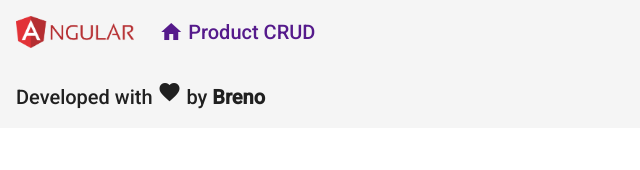
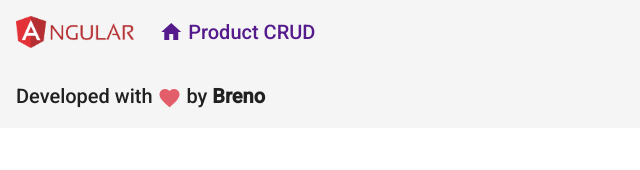
Before and after one commit to brenomachadodomonte/angular_product_crud, an Angular app in the folder frontend/: page / in a window 1280 px wide. Shown: the top 170 px of the page, without its empty margins (0-640 px from the left). Built offline with nearby package versions, Linux system fonts and the light colour scheme.

Commit message:
Changing footer styles

```diff
--- a/frontend/src/app/components/template/footer/footer.component.html
+++ b/frontend/src/app/components/template/footer/footer.component.html
@@ -1,7 +1,7 @@
 <mat-toolbar>
     <span>
         Developed with
-        <i class="material-icons red">favorite</i>
+        <i class="material-icons red v-middle">favorite</i>
         by <strong>Breno</strong>
     </span>
 </mat-toolbar>
--- a/frontend/src/styles.css
+++ b/frontend/src/styles.css
@@ -3,6 +3,10 @@
 html, body { height: 100%; }
 body { margin: 0; font-family: Roboto, "Helvetica Neue", sans-serif; }
 
-red {
+.red {
     color: rgb(227, 94, 107);
 }
+
+.v-middle {
+    vertical-align: middle;
+}
```
